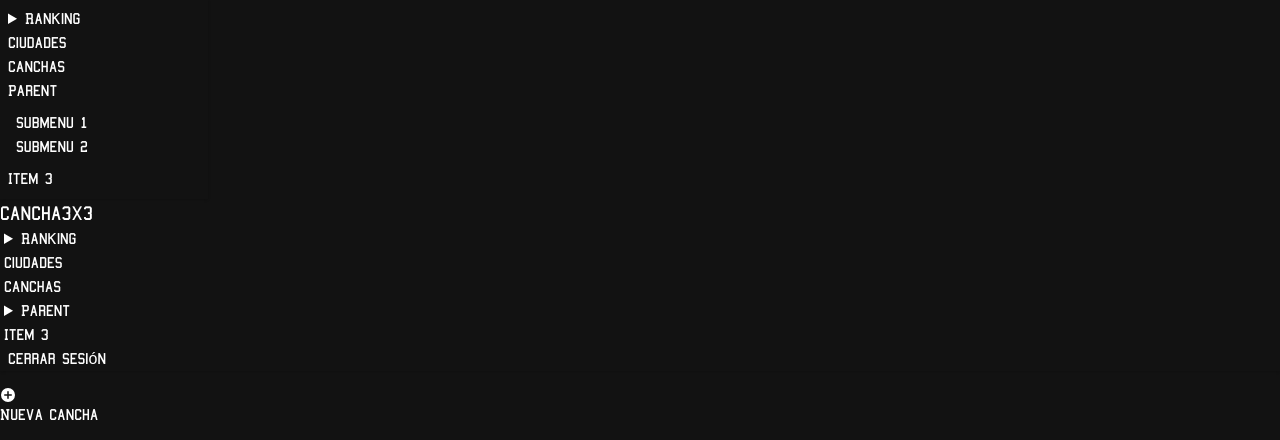
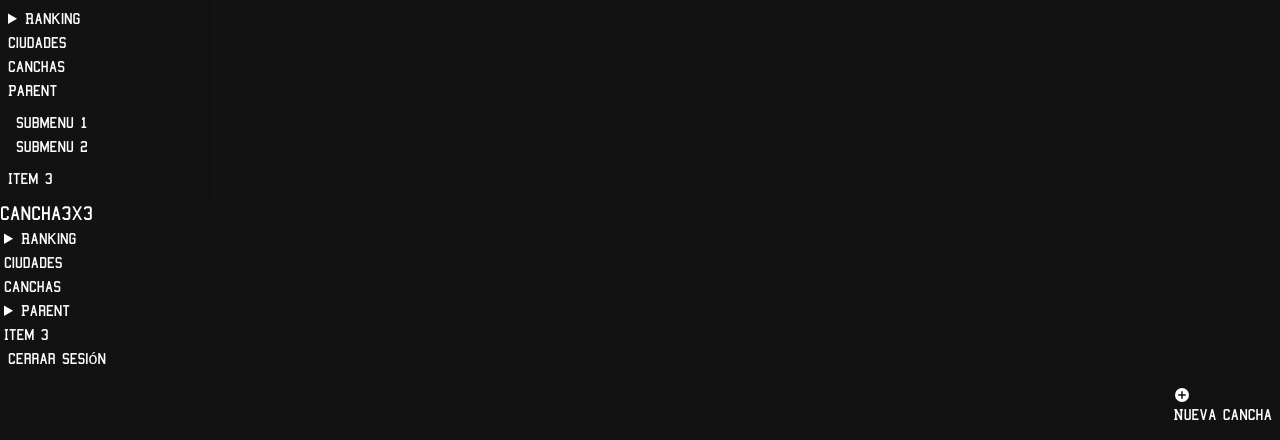
Before and after one commit to jagalile/cancha3x3, a Django app: page /geo/courts/ in a window 1280 px wide. Shown: the part 13-453 px from the top of the page. Run offline with Django 5.2, Linux system fonts and the light colour scheme; tables that the repository leaves empty hold one stand-in row (values such as "Sample post"); some libraries are stand-ins or nearby versions.

Commit message:
Refactor button layout for new court modal; adjust section styling for improved alignment

```diff
--- a/apps/geo/templates/geo.html
+++ b/apps/geo/templates/geo.html
@@ -6,8 +6,8 @@
 
 {% block content %}
   {% if courts %}
-    <section>
-      <button class="btn btn-secondary my-4" onclick="my_modal_1.showModal()">
+    <section class="flex justify-end mx-2">
+      <button class="btn btn-secondary mt-4" onclick="my_modal_1.showModal()">
         <svg xmlns="http://www.w3.org/2000/svg" viewBox="0 0 16 16" fill="currentColor" class="size-4">
           <path fill-rule="evenodd" d="M8 15A7 7 0 1 0 8 1a7 7 0 0 0 0 14Zm.75-10.25v2.5h2.5a.75.75 0 0 1 0 1.5h-2.5v2.5a.75.75 0 0 1-1.5 0v-2.5h-2.5a.75.75 0 0 1 0-1.5h2.5v-2.5a.75.75 0 0 1 1.5 0Z" clip-rule="evenodd" />
         </svg>Nueva cancha
```
